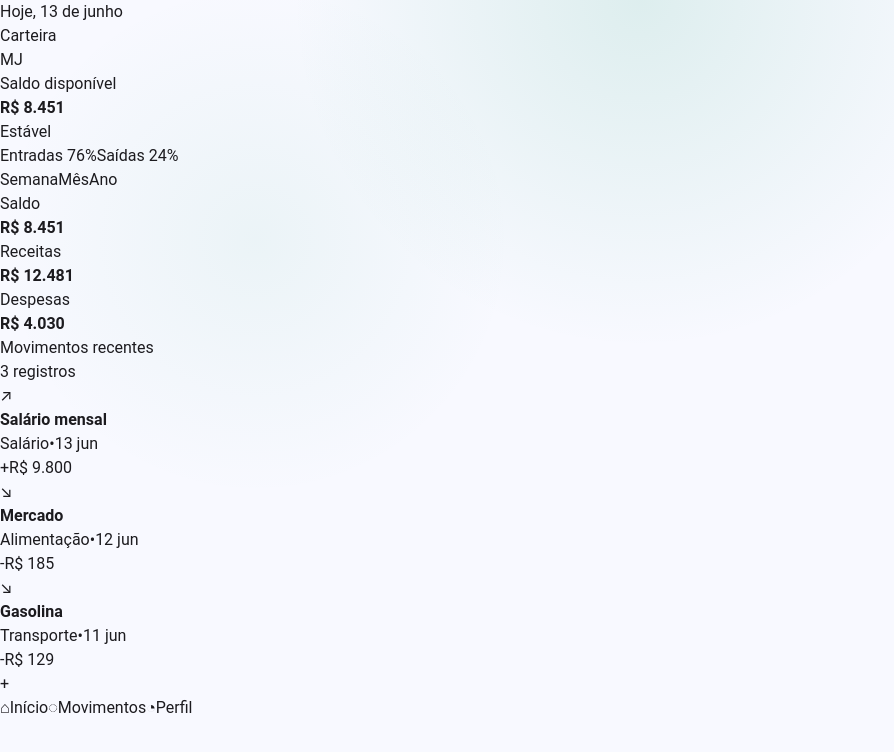
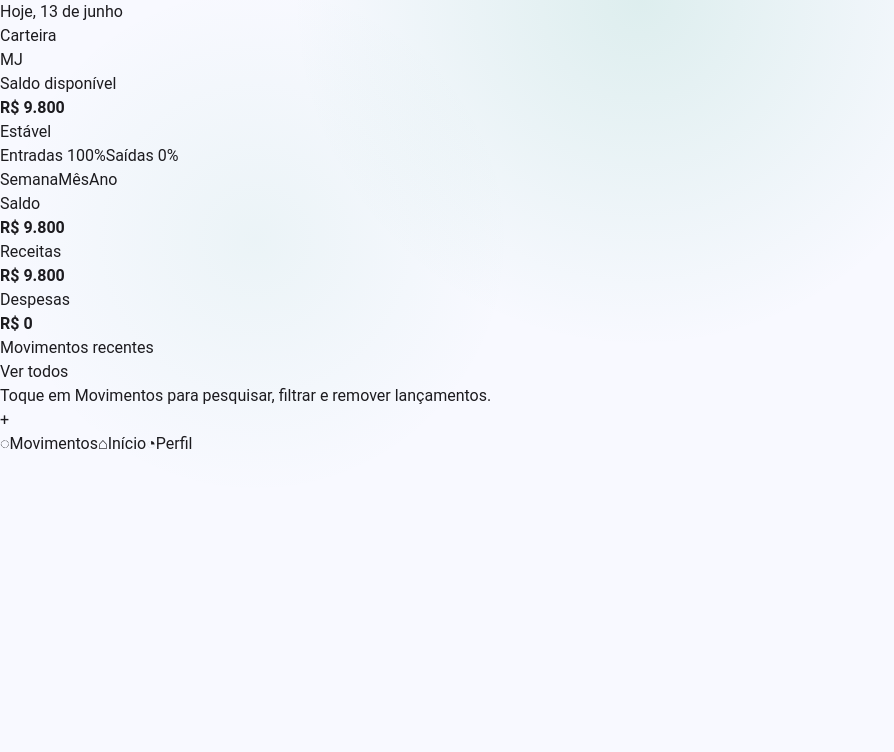
Before and after one commit to DoutorK/financeApp, a React (Vite) app: page / in a window 1280 px wide. Shown: the top 752 px of the page, without its empty margins (0-894 px from the left). Built offline with nearby package versions, Linux system fonts and the light colour scheme.

Commit message:
REFACTOR: remove os movimentos da tela de inicio por enquanto

```diff
--- a/src/App.tsx
+++ b/src/App.tsx
@@ -1,27 +1,22 @@
+import { useState } from 'react'
 import { BalanceCard } from './components/BalanceCard'
 import { BottomNav } from './components/BottomNav'
 import { FabButton } from './components/FabButton'
 import { MetricCard } from './components/MetricCard'
-import { TransactionItem } from './components/TransactionItem'
+import { MovementsScreen, type MovementFilter, type MovementTransaction } from './components/MovementsScreen'
 
-const metrics = [
-  { label: 'Saldo', value: 8450.9, tone: 'balance' },
-  { label: 'Receitas', value: 12480.5, tone: 'income' },
-  { label: 'Despesas', value: 4029.6, tone: 'expense' },
-] as const
-
-const transactions = [
-  { title: 'Salário mensal', category: 'Salário', amount: 9800, kind: 'income', date: '13 jun' },
-  { title: 'Mercado', category: 'Alimentação', amount: 184.7, kind: 'expense', date: '12 jun' },
-  { title: 'Gasolina', category: 'Transporte', amount: 128.9, kind: 'expense', date: '11 jun' },
-] as const
+type Screen = 'Movimentos' | 'Início' | 'Perfil'
 
 const chips = ['Semana', 'Mês', 'Ano'] as const
 
+const initialTransactions: MovementTransaction[] = [
+  { id: 'tx-1', title: 'Salário mensal', category: 'Salário', amount: 9800, kind: 'income', date: '13 jun' },
+]
+
 const navItems = [
-  { label: 'Início', icon: '⌂', active: true },
-  { label: 'Movimentos', icon: '◌', active: false },
-  { label: 'Perfil', icon: '◔', active: false },
+  { label: 'Movimentos', icon: '◌' },
+  { label: 'Início', icon: '⌂' },
+  { label: 'Perfil', icon: '◔' },
 ] as const
 
 function formatCurrency(value: number) {
@@ -33,11 +28,29 @@ function formatCurrency(value: number) {
 }
 
 export default function App() {
-  const income = metrics[1].value
-  const expense = metrics[2].value
-  const total = income + expense
+  const [activeScreen, setActiveScreen] = useState<Screen>('Início')
+  const [movementQuery, setMovementQuery] = useState('')
+  const [movementFilter, setMovementFilter] = useState<MovementFilter>('all')
+  const [transactions, setTransactions] = useState<MovementTransaction[]>(initialTransactions)
+
+  const income = transactions
+    .filter((transaction) => transaction.kind === 'income')
+    .reduce((sum, transaction) => sum + transaction.amount, 0)
+  const expense = transactions
+    .filter((transaction) => transaction.kind === 'expense')
+    .reduce((sum, transaction) => sum + transaction.amount, 0)
+  const balance = income - expense
+  const total = income + expense || 1
   const incomeShare = Math.round((income / total) * 100)
   const expenseShare = 100 - incomeShare
+
+  function handleDeleteTransaction(id: string) {
+    setTransactions((current) => current.filter((transaction) => transaction.id !== id))
+  }
+
+  function handleFabClick() {
+    setActiveScreen('Movimentos')
+  }
 
   return (
     <div className="relative min-h-svh overflow-hidden bg-surface px-4 pb-32 pt-4 text-text">
@@ -66,8 +79,10 @@ export default function App() {
       </header>
 
       <main className="relative z-10 mx-auto mt-4 grid max-w-md gap-4">
+        {activeScreen === 'Início' ? (
+          <>
             <BalanceCard
-          value={formatCurrency(metrics[0].value)}
+              value={formatCurrency(balance)}
               incomeShare={incomeShare}
               expenseShare={expenseShare}
             />
@@ -90,14 +105,9 @@ export default function App() {
             </section>
 
             <section className="grid gap-3 sm:grid-cols-3">
-          {metrics.map((item) => (
-            <MetricCard
-              key={item.label}
-              label={item.label}
-              value={formatCurrency(item.value)}
-              tone={item.tone}
-            />
-          ))}
+              <MetricCard label="Saldo" value={formatCurrency(balance)} tone="balance" />
+              <MetricCard label="Receitas" value={formatCurrency(income)} tone="income" />
+              <MetricCard label="Despesas" value={formatCurrency(expense)} tone="expense" />
             </section>
 
             <section className="grid gap-3">
@@ -105,26 +115,54 @@ export default function App() {
                 <h2 className="m-0 text-sm font-medium tracking-[-0.01em] text-text">
                   Movimentos recentes
                 </h2>
-            <span className="text-xs text-text-variant">3 registros</span>
+                <button
+                  type="button"
+                  onClick={() => setActiveScreen('Movimentos')}
+                  className="text-xs font-medium text-brand-900"
+                >
+                  Ver todos
+                </button>
               </div>
 
-          <div className="grid gap-2">
-            {transactions.map((item) => (
-              <TransactionItem
-                key={`${item.title}-${item.date}`}
-                title={item.title}
-                category={item.category}
-                amount={formatCurrency(item.amount)}
-                kind={item.kind}
-                date={item.date}
-              />
-            ))}
+              <div className="rounded-[1.25rem] border border-outline-variant bg-surface-container p-4 text-sm text-text-variant shadow-soft">
+                Toque em Movimentos para pesquisar, filtrar e remover lançamentos.
               </div>
             </section>
+          </>
+        ) : null}
+
+        {activeScreen === 'Movimentos' ? (
+          <MovementsScreen
+            transactions={transactions}
+            query={movementQuery}
+            filter={movementFilter}
+            onQueryChange={setMovementQuery}
+            onFilterChange={setMovementFilter}
+            onDelete={handleDeleteTransaction}
+          />
+        ) : null}
+
+        {activeScreen === 'Perfil' ? (
+          <section className="rounded-[1.5rem] border border-outline-variant bg-surface-container p-5 shadow-soft">
+            <p className="mb-1 text-xs font-medium uppercase tracking-[0.12em] text-text-variant">
+              Perfil
+            </p>
+            <h2 className="m-0 text-lg font-medium tracking-[-0.02em] text-text">
+              Em breve
+            </h2>
+            <p className="mt-2 text-sm text-text-variant">
+              Mantive esta tela simples por enquanto para não expandir a base antes da hora.
+            </p>
+          </section>
+        ) : null}
       </main>
 
-      <FabButton label="Adicionar lançamento" />
-      <BottomNav items={navItems} />
+      <FabButton label="Adicionar lancamento" onClick={handleFabClick} />
+      <BottomNav
+        items={navItems}
+        activeLabel={activeScreen}
+        onChange={(label) => setActiveScreen(label as Screen)}
+      />
     </div>
   )
 }
```
Lines whose indentation alone changed are shown as unchanged.
